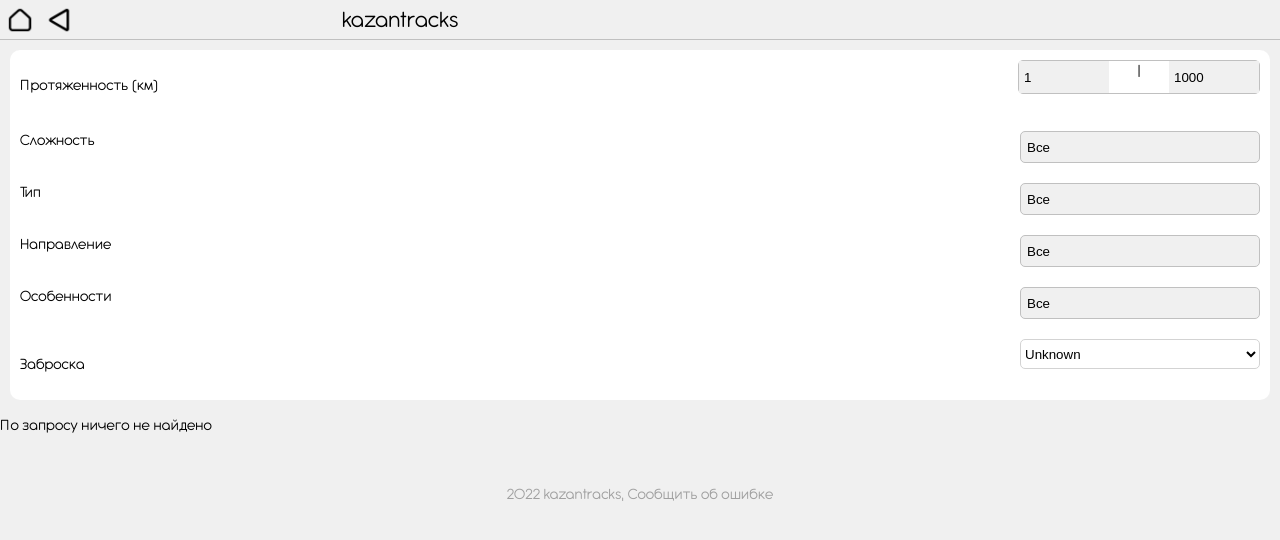
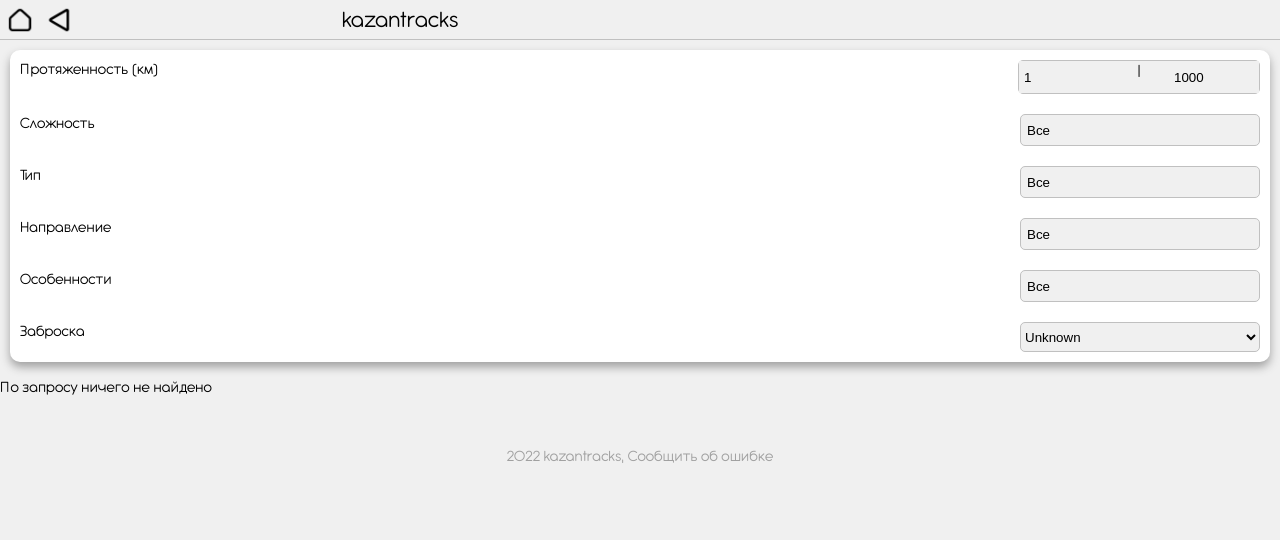
Before and after one commit to ma-petrov/routsweb, a Django app: page /routs/rout-list/ in a window 1280 px wide. Shown: the top 540 px of the page. Run offline with Django 3.2, Linux system fonts and the light colour scheme; data that the repository does not hold is empty.

Commit message:
update route list layout (6)

```diff
--- a/routs/templates/routs/rout_list.html
+++ b/routs/templates/routs/rout_list.html
@@ -11,7 +11,7 @@
 {% block content %}
     <div class="route-list-header">
         <div class="filter-container">
-            <p>Протяженность (км)</p>
+            <div class="filter-item-title">Протяженность (км)</div>
             <div class="distance-range-input-container">
                 {{ form.min_distance }} | {{ form.max_distance }}
             </div>
@@ -21,7 +21,7 @@
         {{ form.direction }}
         {{ form.tags }}
         <div class="filter-container">
-            <p>Заброска</p>
+            <div class="filter-item-title">Заброска</div>
             {{ form.is_transport_availability }}
         </div>
     </div>
--- a/static/css/routelist.css
+++ b/static/css/routelist.css
@@ -4,6 +4,7 @@
     background-color: white;
     border-radius: 10px;
     margin: 10px;
+    box-shadow: 0px 5px 10px #A0A0A0;
 }
 
 .filter-container {
@@ -12,6 +13,7 @@
 
 .filter-item-title {
     font-size: 16px;
+    margin-bottom: calc(var(--margin) * 0.5);
 }
 
 @media (max-device-width : 1499px) {
@@ -78,6 +80,7 @@
     justify-content: space-between;
     width: 240px;
     height: 32px;
+    background-color: var(--light-color);
     border: 1px solid var(--dark-color);
     border-radius: calc(var(--radius) * 0.5);
 }
@@ -89,13 +92,15 @@
     border: 0px solid;
     padding: 5px;
     background-color: var(--light-color);
+    margin-top: 0px;
+    margin-bottom: 0px;
 }
 
 .boolean-choice {
     width: 240px;
     height: 30px;
-    background-color: white;
-    border: 1px solid lightgray;
+    background-color: var(--light-color);
+    border: 1px solid var(--dark-color);
     border-radius: calc(var(--radius) * 0.5);
 }
 
--- a/static/css/routelistcontent.css
+++ b/static/css/routelistcontent.css
@@ -31,14 +31,13 @@
     .route-card-image {display: none;}
 }
 
+.route-card-header {font-size: 24px;}
+.route-card:hover .route-card-header {color: var(--accent-color);}
+
 .route-card-data-container {
     margin: var(--margin);
     height: 100px;
     overflow: hidden;
-}
-
-.route-card-header {
-    font-size: 24px;
 }
 
 .route-card-statistic-container {
```
